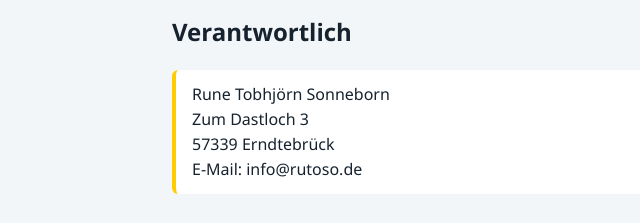
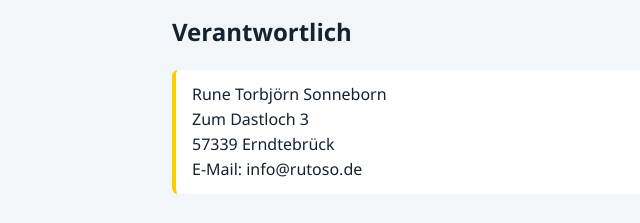
Before and after one commit to RuToSo/rutoso.github.io, a plain HTML site: page datenschutz.html in a window 1280 px wide. Shown: the part 239-462 px from the top of the page, 152-792 px from the left. Drawn offline with Linux system fonts and the light colour scheme.

Commit message:
Correct name spelling in Datenschutz page

```diff
--- a/datenschutz.html
+++ b/datenschutz.html
@@ -15,7 +15,7 @@
 </div></header>
 <main class="schritte">
   <h2>Verantwortlich</h2>
-  <p class="kasten">Rune Tobhjörn Sonneborn<br>Zum Dastloch 3<br>57339 Erndtebrück<br>E-Mail: info@rutoso.de</p>
+  <p class="kasten">Rune Torbjörn Sonneborn<br>Zum Dastloch 3<br>57339 Erndtebrück<br>E-Mail: info@rutoso.de</p>
 
   <h2>Hosting</h2>
   <p>Diese Seite wird über GitHub Pages bereitgestellt (GitHub Inc., 88 Colin P Kelly Jr St, San Francisco, CA 94107, USA). Beim Aufruf verarbeitet GitHub technisch notwendige Daten wie IP-Adresse, Zeitpunkt und abgerufene Datei, um die Seite auszuliefern und vor Missbrauch zu schützen. Rechtsgrundlage ist Art. 6 Abs. 1 lit. f DSGVO. Näheres in der <a href="https://docs.github.com/de/site-policy/privacy-policies/github-general-privacy-statement">Datenschutzerklärung von GitHub</a>.</p>
```
